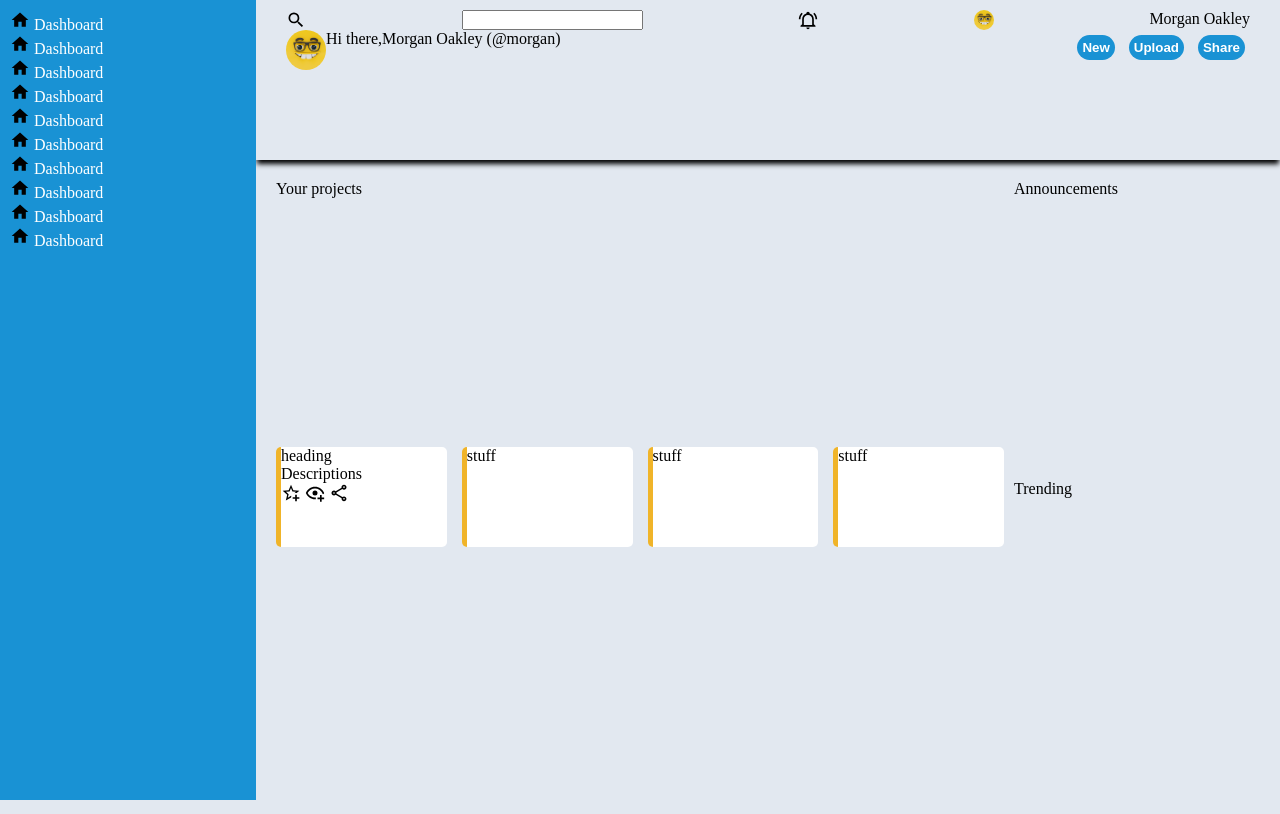
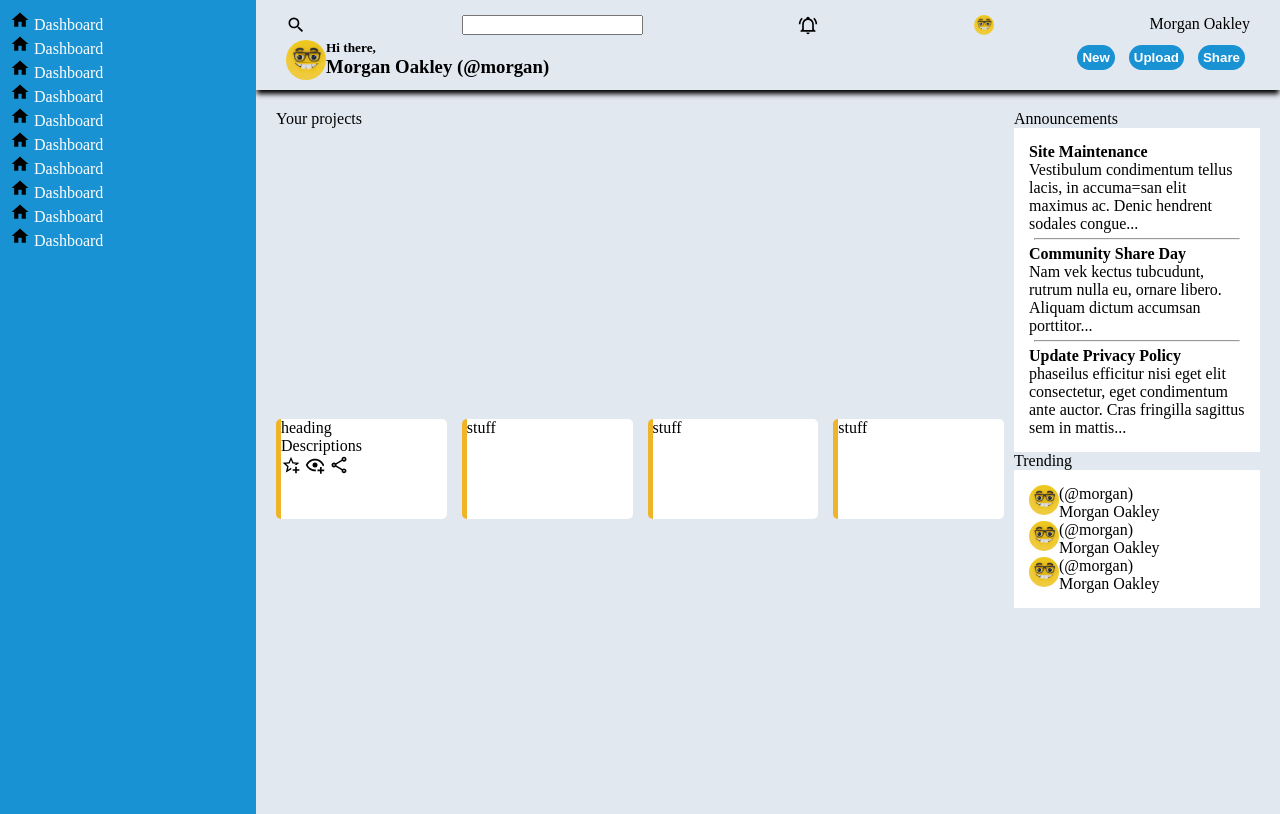
Before and after one commit to npmisantosh/dashboard, a plain HTML site: page index.html in a window 1280 px wide. Drawn offline with Linux system fonts and the light colour scheme.

Commit message:
worked on Accouncements and Trending Sections

```diff
--- a/index.html
+++ b/index.html
@@ -22,15 +22,17 @@
         Morgan Oakley
       </div>
       <div id="bottom_nav">
-        <div style="display: flex; flex-direction: row">
+        <div id="greeting">
           <img
             class="profile"
             src="./assets/avatar.jpg"
             height="40px"
             width="40px"
           />
-          <div>Hi there,</div>
-          <div>Morgan Oakley (@morgan)</div>
+          <div>
+            <h5>Hi there,</h5>
+            <h3>Morgan Oakley (@morgan)</h3>
+          </div>
         </div>
         <div>
           <button>New</button>
@@ -79,8 +81,75 @@
         <div class="card">stuff</div>
         <div class="card">stuff</div>
       </article>
-      <section id="announce">Announcements</section>
-      <section id="trend">Trending</section>
+      <section id="announce">
+        Announcements
+        <div class="section">
+          <div>
+            <p><strong>Site Maintenance</strong></p>
+            <p>
+              Vestibulum condimentum tellus lacis, in accuma=san elit maximus
+              ac. Denic hendrent sodales congue...
+            </p>
+          </div>
+          <hr />
+          <div>
+            <p><strong>Community Share Day</strong></p>
+            <p>
+              Nam vek kectus tubcudunt, rutrum nulla eu, ornare libero. Aliquam
+              dictum accumsan porttitor...
+            </p>
+          </div>
+          <hr />
+          <div>
+            <p><strong>Update Privacy Policy</strong></p>
+            <p>
+              phaseilus efficitur nisi eget elit consectetur, eget condimentum
+              ante auctor. Cras fringilla sagittus sem in mattis...
+            </p>
+          </div>
+        </div>
+      </section>
+      <section id="trend">
+        Trending
+        <div class="section">
+          <div id="greeting">
+            <img
+              class="profile"
+              src="./assets/avatar.jpg"
+              height="30px"
+              width="30px"
+            />
+            <div>
+              <p>(@morgan)</p>
+              <p>Morgan Oakley</p>
+            </div>
+          </div>
+          <div id="greeting">
+            <img
+              class="profile"
+              src="./assets/avatar.jpg"
+              height="30px"
+              width="30px"
+            />
+            <div>
+              <p>(@morgan)</p>
+              <p>Morgan Oakley</p>
+            </div>
+          </div>
+          <div id="greeting">
+            <img
+              class="profile"
+              src="./assets/avatar.jpg"
+              height="30px"
+              width="30px"
+            />
+            <div>
+              <p>(@morgan)</p>
+              <p>Morgan Oakley</p>
+            </div>
+          </div>
+        </div>
+      </section>
     </main>
     <script src="script.js" async defer></script>
   </body>
--- a/styles.css
+++ b/styles.css
@@ -62,6 +62,7 @@ aside img {
 #bottom_nav {
   display: flex;
   justify-content: space-between;
+  margin-top: 5px;
 }
 
 main {
@@ -93,3 +94,17 @@ article {
   border-left: 5px solid var(--color-accent);
   height: 100px;
 }
+
+#greeting {
+  display: flex;
+  flex-direction: row;
+}
+
+.section {
+  background-color: white;
+  padding: 15px;
+}
+
+hr {
+  margin: 5px;
+}
```
